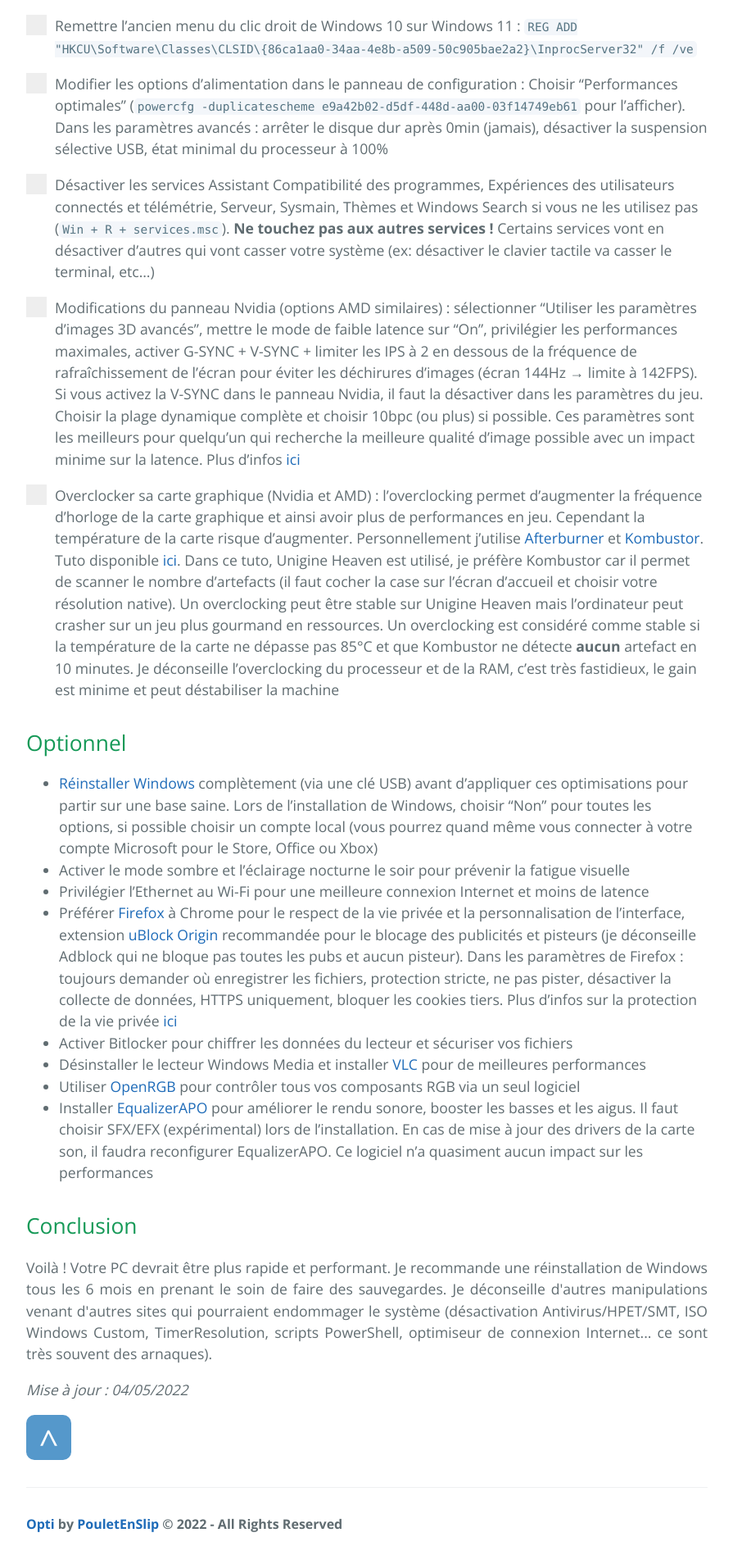
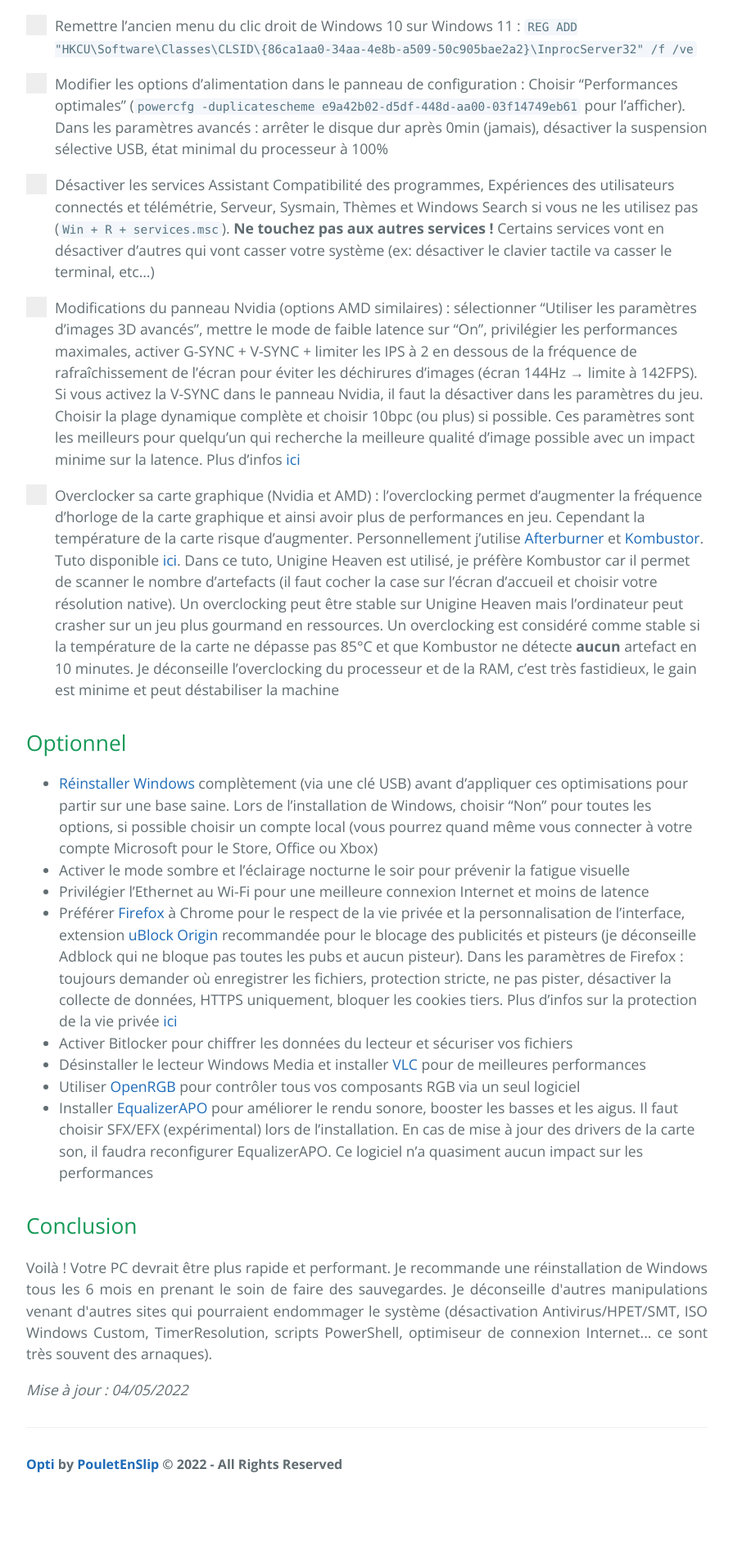
Before and after one commit to PouletEnSlip/pouletenslip.github.io, a Jekyll site: the page built from pages/opti/index.md, in a window 1280 px wide. Shown: the part 2293-4196 px from the top of the page at 82% size, without its empty margins (192-1087 px from the left). Built offline with Jekyll 4.4.1, drawn with Linux system fonts in a browser that asks for light colours; comment, search, counter and statistics services are not loaded; after the commit the page ends 4123 px from its top, so only the background shows below that.

Commit message:
Update styleOpti.css

```diff
--- a/css/styleOpti.css
+++ b/css/styleOpti.css
@@ -61,13 +61,10 @@
   width: 0%;
 }
 
-#top {
+#btnTop {
   position: fixed;
   bottom: 15px;
   right: -100px;
-}
-
-#btnTop {
   width: 55px;
   height: 55px;
   font-size: 42px;
```
